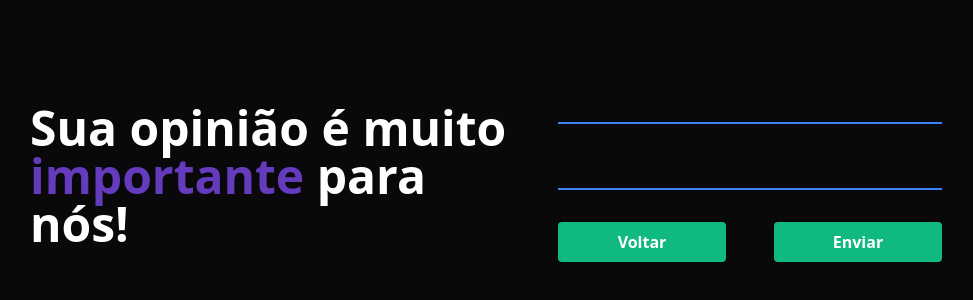
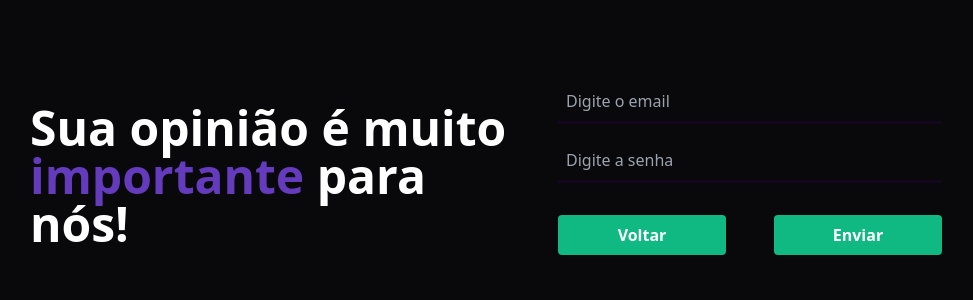
Before and after one commit to ViniciusOliver-stack/forms, a React (Vite) app: page / in a window 1280 px wide. Shown: the part 224-524 px from the top of the page, without its empty margins (154-1127 px from the left). Built offline with nearby package versions, Linux system fonts and the light colour scheme.

Commit message:
:lipstick:	feat: Styling buttons

```diff
--- a/src/components/Input/index.tsx
+++ b/src/components/Input/index.tsx
@@ -1,21 +1,21 @@
 import { UseFormRegisterReturn } from 'react-hook-form'
 
 interface InputProps {
-  label: string
+  placeholder: string
   id: string
   register: UseFormRegisterReturn
   error?: string
   type: string
 }
 
-export function Input({ label, id, register, error, type }: InputProps) {
+export function Input({ placeholder, id, register, error, type }: InputProps) {
   return (
     <div className="flex flex-col gap-2">
-      <label htmlFor={id}>{label}</label>
       <input
+        placeholder={placeholder}
         id={id}
         {...register}
-        className={`p-2 bg-transparent border-b-2 border-blue-500 focus:outline-none w-full ${
+        className={`border-b-[3px] border-b-[#2E0249]/30 bg-transparent focus:border-b-[#633BBC] focus:outline-none p-2 focus:placeholder:text-[#633BBC] ${
           error ? 'border-red-500' : ''
         }`}
         type={type}
```
